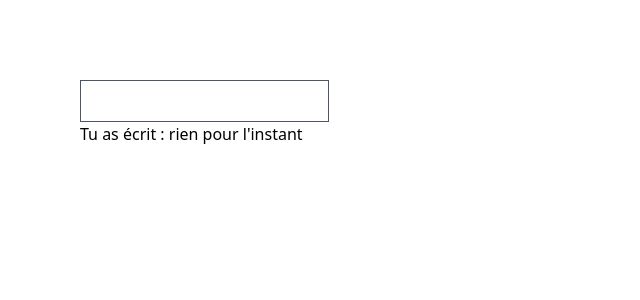
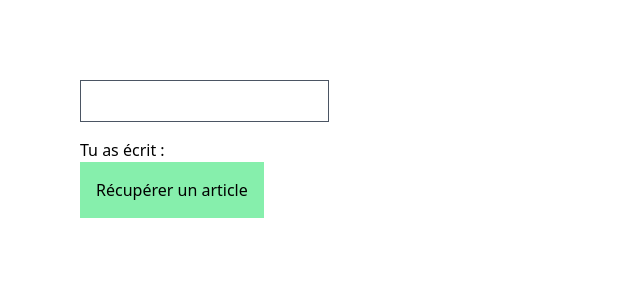
Before and after one commit to ArthurJenck/next-Components-and-Data, a Next.js app: page /form in a window 1280 px wide. Shown: the top 300 px of the page, without its empty margins (0-640 px from the left). Built offline with nearby package versions, Linux system fonts and the light colour scheme.

Commit message:
feat: added server action to client component

```diff
--- a/src/app/form/page.jsx
+++ b/src/app/form/page.jsx
@@ -1,18 +1,30 @@
 "use client"
 import React, { useState } from "react"
+import { getPost } from "../lib/serverActions"
 
 const page = () => {
-    const [inputValue, setInputValue] = useState("rien pour l'instant")
+    const [inputValue, setInputValue] = useState("")
+    const handleGetArticle = async () => {
+        const post = await getPost(1)
+        console.log(post)
+    }
 
     return (
         <div>
             <input
-                className="p-2 border border-gray-600"
+                className="p-2 mb-4 border border-gray-600"
                 type="text"
-                // value={inputValue}
+                value={inputValue}
                 onChange={(e) => setInputValue(e.target.value)}
             />
             <p>Tu as écrit : {inputValue}</p>
+
+            <button
+                className="p-4 bg-green-300"
+                onClick={(e) => handleGetArticle()}
+            >
+                Récupérer un article
+            </button>
         </div>
     )
 }
```
